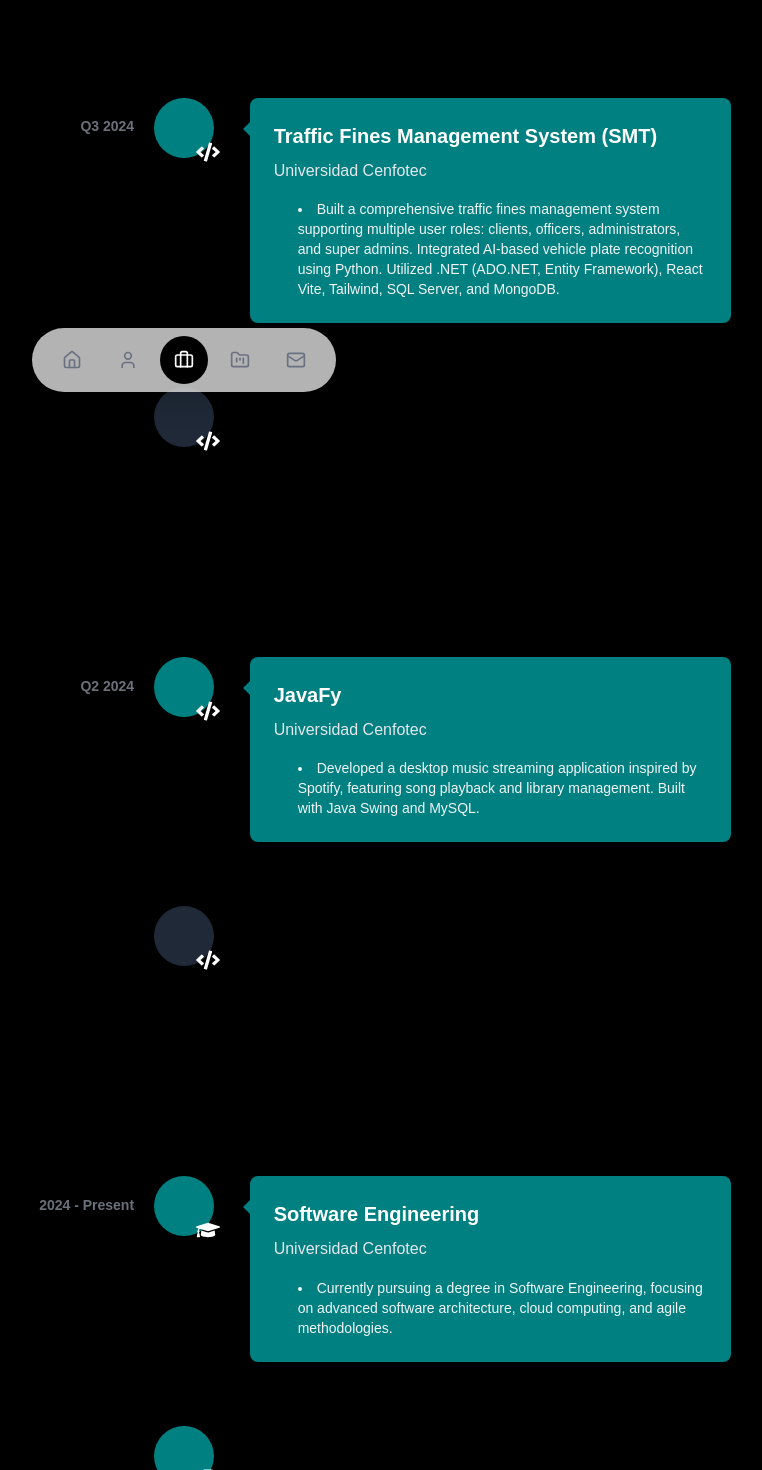
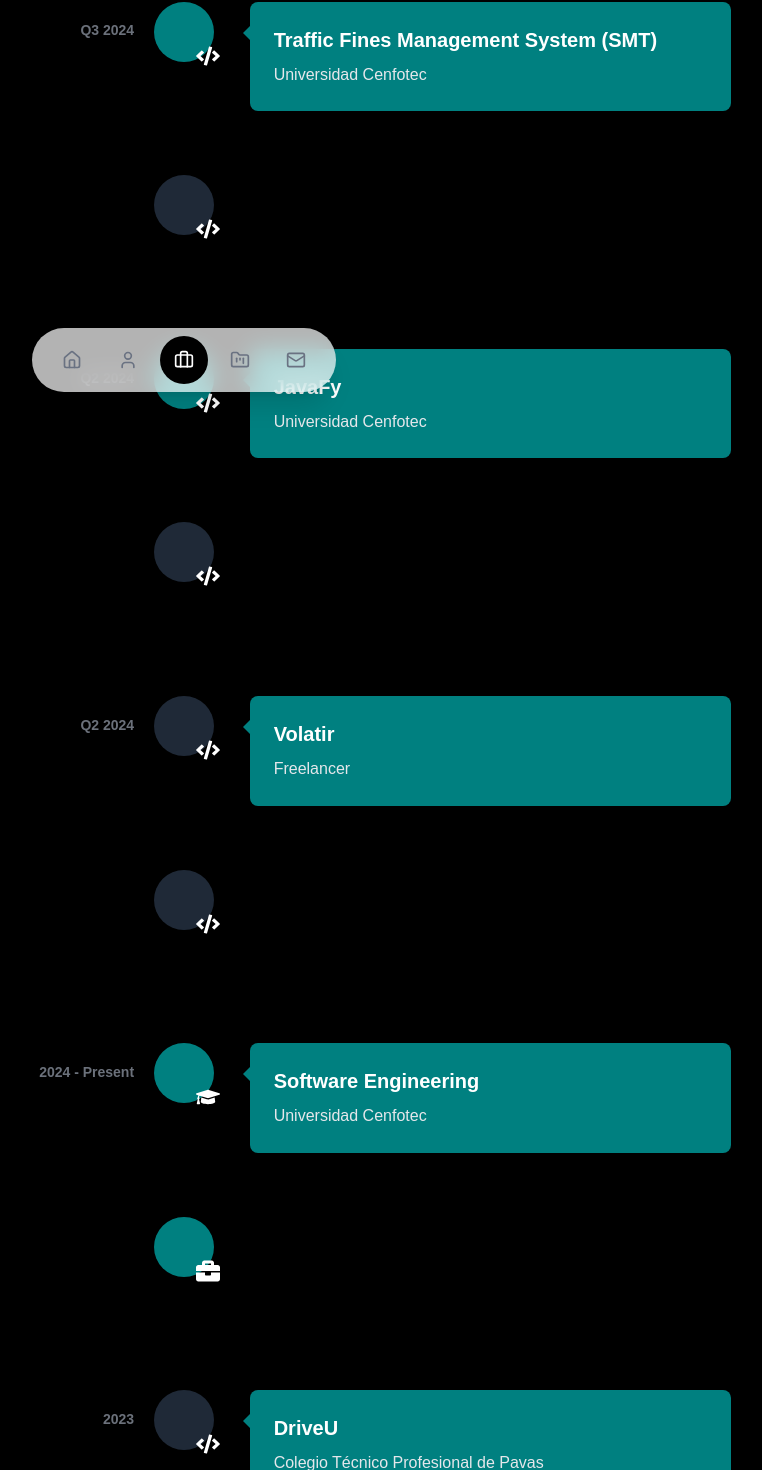
Before and after one commit to Alexlop175/MyPortfolio, a Next.js app: page /experience in a window 1280 px wide. Shown: the part 392-1862 px from the top of the page, without its empty margins (456-1218 px from the left). Built offline with nearby package versions, Linux system fonts and the light colour scheme.

Commit message:
Cambios proyectos y experiencia

```diff
--- a/src/components/ExperienceAndEducationSection.tsx
+++ b/src/components/ExperienceAndEducationSection.tsx
@@ -30,9 +30,7 @@ export default function ExperienceAndEducationSection() {
     title: "Technical Bachelor Degree in Web Development",
     institution: "Colegio Técnico Profesional de Pavas",
     date: "2021 - 2023",
-      description: [
-        "Completed a technical bachelor's degree specializing in web development, acquiring strong foundations in front-end and back-end technologies.",
-      ],
+    description: [],
     iconBg: "#1F2937",
   },
   {
@@ -40,9 +38,7 @@ export default function ExperienceAndEducationSection() {
     title: "Voting System",
     institution: "Colegio Técnico Profesional de Pavas",
     date: "2022",
-      description: [
-        "Developed an application to streamline student council elections, significantly reducing paper usage, costs, and election times. Built with C#, ADO.NET, and SQL Server.",
-      ],
+    description: [],
     iconBg: "#008080",
   },
   {
@@ -50,9 +46,15 @@ export default function ExperienceAndEducationSection() {
     title: "Frontend Developer (Intern)",
     company: "Auto Mercado S.A.",
     date: "July 2022",
-      description: [
-        "Gained hands-on experience developing user interfaces in a corporate environment, collaborating on real-world projects. Developed with HTML, CSS and JavaScript.",
-      ],
+    description: [],
+    iconBg: "#1F2937",
+  },
+    {
+    type: "project",
+    title: "DriveU",
+    institution: "Colegio Técnico Profesional de Pavas",
+    date: "2023",
+    description: [],
     iconBg: "#1F2937",
   },
   {
@@ -60,9 +62,7 @@ export default function ExperienceAndEducationSection() {
     title: "Full Stack Developer (Intern)",
     company: "Auto Mercado S.A.",
     date: "October - December 2023",
-      description: [
-        "Independently developed a complete web application from scratch, including database architecture, backend and frontend interface. The solution is currently in production and actively used by the company. Developed with .NET, SQL Server, Azure.",
-      ],
+    description: [],
     iconBg: "#008080",
   },
   {
@@ -70,9 +70,7 @@ export default function ExperienceAndEducationSection() {
     title: "Software Engineering",
     institution: "Universidad Cenfotec",
     date: "2024 - Present",
-      description: [
-        "Currently pursuing a degree in Software Engineering, focusing on advanced software architecture, cloud computing, and agile methodologies.",
-      ],
+    description: [],
     iconBg: "#008080",
   },
   {
@@ -80,9 +78,23 @@ export default function ExperienceAndEducationSection() {
     title: "Ecosecha",
     institution: "Universidad Cenfotec",
     date: "Q1 2024",
-      description: [
-        "Designed a platform to modernize Costa Rican farmers' markets, allowing vendors to showcase their produce online and enabling customers to shop seamlessly. Built with Node.js and MongoDB.",
-      ],
+    description: [],
+    iconBg: "#1F2937",
+  },
+    {
+    type: "project",
+    title: "Volatir",
+    institution: "Freelancer ",
+    date: "Q2 2024",
+    description: [],
+    iconBg: "#1F2937",
+  },
+    {
+    type: "project",
+    title: "Fairy Closet",
+    institution: "Freelancer",
+    date: "Q2 2024",
+    description: [],
     iconBg: "#1F2937",
   },
   {
@@ -90,9 +102,7 @@ export default function ExperienceAndEducationSection() {
     title: "JavaFy",
     institution: "Universidad Cenfotec",
     date: "Q2 2024",
-      description: [
-        "Developed a desktop music streaming application inspired by Spotify, featuring song playback and library management. Built with Java Swing and MySQL.",
-      ],
+    description: [],
     iconBg: "#008080",
   },
   {
@@ -100,9 +110,7 @@ export default function ExperienceAndEducationSection() {
     title: "HealthTag",
     institution: "Universidad Cenfotec",
     date: "Q2 2024",
-      description: [
-        "Created a health-focused system for at-risk individuals using NFC technology. Scanning a tag provided access to critical medical data, medications, and emergency contacts. Developed with .NET, SQL Server, Bootstrap and JavaScript.",
-      ],
+    description: [],
     iconBg: "#1F2937",
   },
   {
@@ -110,9 +118,7 @@ export default function ExperienceAndEducationSection() {
     title: "Traffic Fines Management System (SMT)",
     institution: "Universidad Cenfotec",
     date: "Q3 2024",
-      description: [
-        "Built a comprehensive traffic fines management system supporting multiple user roles: clients, officers, administrators, and super admins. Integrated AI-based vehicle plate recognition using Python. Utilized .NET (ADO.NET, Entity Framework), React Vite, Tailwind, SQL Server, and MongoDB.",
-      ],
+    description: [],
     iconBg: "#008080",
   },
   {
@@ -120,12 +126,11 @@ export default function ExperienceAndEducationSection() {
     title: "CenfoScore",
     institution: "Universidad Cenfotec",
     date: "Q1 2025",
-      description: [
-        "Developed a platform for students to rate and provide feedback on professors, helping peers make informed decisions when selecting courses. Built with FastAPI (Python), React, Next.js, Tailwind and TypeScript.",
-      ],
+    description: [],
     iconBg: "#1F2937",
   },
 ];
+
 
   const TimelineCard: React.FC<TimelineCardProps> = ({ data, index }) => (
     <VerticalTimelineElement
--- a/src/components/ProjectsSection.tsx
+++ b/src/components/ProjectsSection.tsx
@@ -22,36 +22,12 @@ export default function ProjectsSection() {
 
 const projectsData = [
   {
-      title: "Voting System",
-      technologies: ["ADO.NET", "SQL Server", "JS"],
+    title: "CenfoScore",
+    technologies: ["FastAPI", "React", "Next.js", "Tailwind", "TypeScript"],
     description:
-        "Developed an app to streamline student elections, reducing paper use, costs, and voting time.",
-      githubLink: "https://github.com/yourusername/voting-system",
-      image: "/projects/SV.jpg",
-    },
-    {
-      title: "Ecosecha",
-      technologies: ["Node.js", "MongoDB"],
-      description:
-        "Built a web platform to help Costa Rican farmers promote and sell produce online efficiently.",
-      githubLink: "https://github.com/yourusername/ecosecha",
-      image: "/projects/Ecosecha.png",
-    },
-    {
-      title: "JavaFy",
-      technologies: ["Java", "Swing", "MySQL"],
-      description:
-        "Created a desktop music player inspired by Spotify with playback and personal library features.",
-      githubLink: "https://github.com/yourusername/javafy",
-      image: "/projects/javafy.png",
-    },
-    {
-      title: "HealthTag",
-      technologies: [".NET", "SQL Server", "Bootstrap", "JS"],
-      description:
-        "Developed a health alert system using NFC to access key medical info in emergencies.",
-      githubLink: "https://github.com/yourusername/healthtag",
-      image: "/projects/HealthTag.jpg",
+      "Created a platform for students to rate professors and make informed course decisions.",
+    githubLink: "https://github.com/yourusername/cenfoscore",
+    image: "/projects/CenfoScore.png",
   },
   {
     title: "SMT",
@@ -69,12 +45,20 @@ export default function ProjectsSection() {
     image: "/projects/SMT.png",
   },
   {
-      title: "CenfoScore",
-      technologies: ["FastAPI", "React", "Next.js", "Tailwind", "TypeScript"],
+    title: "HealthTag",
+    technologies: [".NET", "SQL Server", "Bootstrap", "JS"],
     description:
-        "Created a platform for students to rate professors and make informed course decisions.",
-      githubLink: "https://github.com/yourusername/cenfoscore",
-      image: "/projects/CenfoScore.png",
+      "Developed a health alert system using NFC to access key medical info in emergencies.",
+    githubLink: "https://github.com/yourusername/healthtag",
+    image: "/projects/HealthTag.jpg",
+  },
+  {
+    title: "JavaFy",
+    technologies: ["Java", "Swing", "MySQL"],
+    description:
+      "Created a desktop music player inspired by Spotify with playback and personal library features.",
+    githubLink: "https://github.com/yourusername/javafy",
+    image: "/projects/javafy.png",
   },
   {
     title: "Fairy Closet",
@@ -93,6 +77,14 @@ export default function ProjectsSection() {
     image: "/projects/Volatir.png",
   },
   {
+    title: "Ecosecha",
+    technologies: ["Node.js", "MongoDB"],
+    description:
+      "Built a web platform to help Costa Rican farmers promote and sell produce online efficiently.",
+    githubLink: "https://github.com/yourusername/ecosecha",
+    image: "/projects/Ecosecha.png",
+  },
+  {
     title: "Drive",
     technologies: ["Dart", "Firebase", "Google Maps API"],
     description:
@@ -100,7 +92,16 @@ export default function ProjectsSection() {
     githubLink: "https://github.com/yourusername/drive-carpool",
     image: "/projects/DriveU.jpeg",
   },
+  {
+    title: "Voting System",
+    technologies: ["ADO.NET", "SQL Server", "JS"],
+    description:
+      "Developed an app to streamline student elections, reducing paper use, costs, and voting time.",
+    githubLink: "https://github.com/yourusername/voting-system",
+    image: "/projects/SV.jpg",
+  },
 ];
+
 
   return (
     <section className="bg-black py-16 px-4 sm:px-6 lg:px-8">
```
Lines whose indentation alone changed are shown as unchanged.
